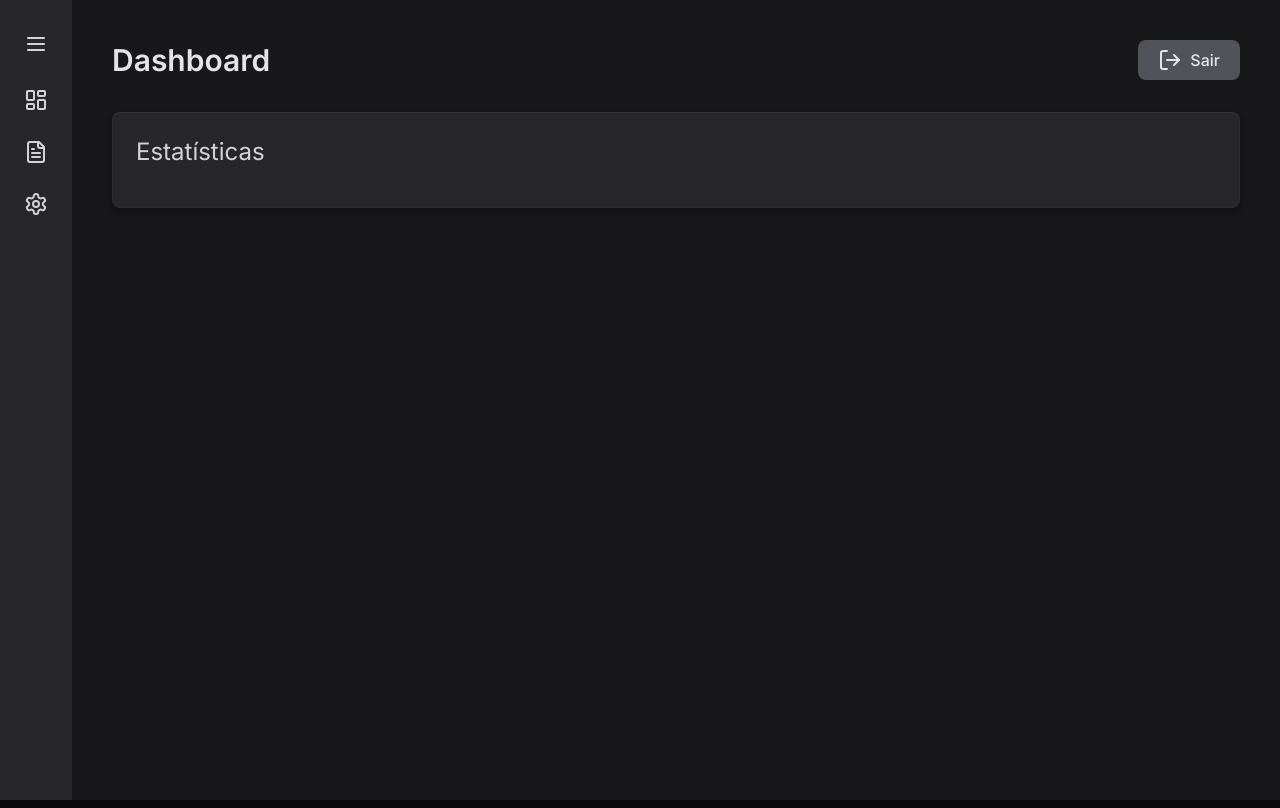
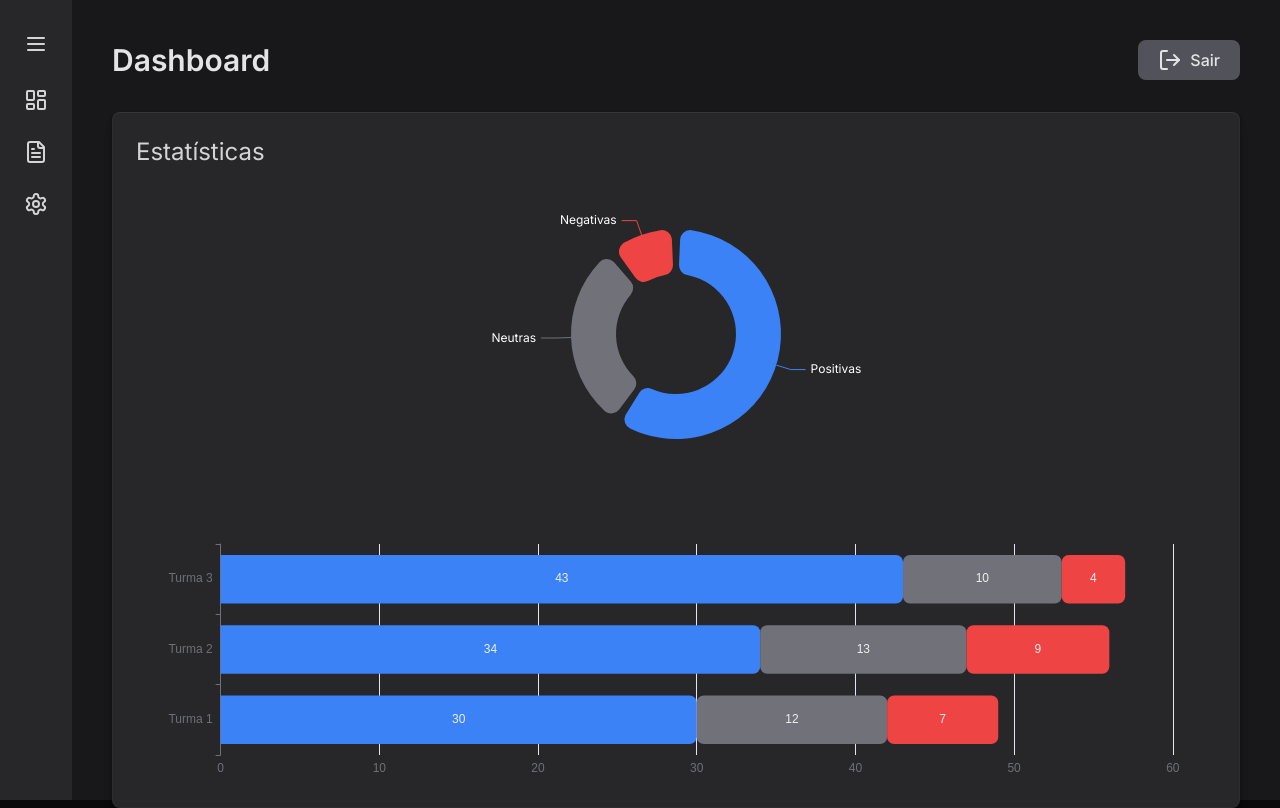
Before and after one commit to brenocrepaldi/avalie-web, a React (Vite) app: page /dashboard in a window 1280 px wide. Built offline with nearby package versions, Linux system fonts and the light colour scheme.

Commit message:
feat: add charts to the statistics section

```diff
--- a/package.json
+++ b/package.json
@@ -13,6 +13,8 @@
     "@types/react-router-dom": "^5.3.3",
     "axios": "^1.7.2",
     "date-fns": "^3.6.0",
+    "echarts": "^5.5.1",
+    "echarts-for-react": "^3.0.2",
     "localforage": "^1.10.0",
     "lucide-react": "^0.403.0",
     "match-sorter": "^6.3.4",
@@ -20,6 +22,7 @@
     "react-day-picker": "^8.10.1",
     "react-dom": "^18.3.1",
     "react-router-dom": "^6.27.0",
+    "recharts": "^2.13.0",
     "sort-by": "^0.0.2",
     "tailwind-variants": "^0.2.1"
   },
--- a/src/pages/dashboard/index.tsx
+++ b/src/pages/dashboard/index.tsx
@@ -3,6 +3,7 @@ import { LogOut } from 'lucide-react';
 import { MenuBar } from './dashboard-components/menu-bar/index';
 import { Button } from '../../components/button';
 import { useNavigate } from 'react-router-dom';
+import ReactECharts from 'echarts-for-react';
 
 export function DashboardPage() {
 	const navigate = useNavigate();
@@ -15,6 +16,126 @@ export function DashboardPage() {
 	function UserLogOut() {
 		navigate('/login');
 	}
+
+	const getFeedbackOption = () => {
+		return {
+			title: {
+				left: 'center',
+				textStyle: {
+					color: '#ffffff',
+					fontFamily: 'Inter, sans-serif',
+					fontSize: '1.5em',
+				},
+			},
+			tooltip: {
+				trigger: 'item',
+			},
+			series: [
+				{
+					name: 'Feedback',
+					type: 'pie',
+					radius: ['40%', '70%'],
+					avoidLabelOverlap: false,
+					padAngle: 5,
+					itemStyle: {
+						borderRadius: 10,
+					},
+					data: [
+						{ value: 28, name: 'Positivas', itemStyle: { color: '#3b82f6' } }, // blue
+						{ value: 14, name: 'Neutras', itemStyle: { color: '#71717a' } }, // grey
+						{ value: 5, name: 'Negativas', itemStyle: { color: '#ef4444' } }, // red
+					],
+					emphasis: {
+						itemStyle: {
+							shadowBlur: 10,
+							shadowOffsetX: 0,
+							shadowColor: 'rgba(0, 0, 0, 0.5)',
+						},
+					},
+					label: {
+						textStyle: {
+							color: '#ffffff',
+							fontFamily: 'Inter, sans-serif',
+						},
+					},
+				},
+			],
+		};
+	};
+
+	const getGradesOption = () => {
+		return {
+			tooltip: {
+				trigger: 'axis',
+				axisPointer: {
+					type: 'line',
+				},
+			},
+			grid: {
+				left: '3%',
+				right: '4%',
+				bottom: '3%',
+				containLabel: true,
+			},
+			xAxis: {
+				type: 'value',
+			},
+			yAxis: {
+				type: 'category',
+				data: ['Turma 1', 'Turma 2', 'Turma 3'],
+			},
+			series: [
+				{
+					name: 'Positivas',
+					type: 'bar',
+					stack: 'total',
+					label: {
+						show: true,
+					},
+					emphasis: {
+						focus: 'series',
+					},
+					data: [30, 34, 43],
+					itemStyle: {
+						color: '#3b82f6',
+						barBorderRadius: [0, 7, 7, 0],
+					},
+				},
+				{
+					name: 'Neutras',
+					type: 'bar',
+					stack: 'total',
+					label: {
+						show: true,
+					},
+					emphasis: {
+						focus: 'series',
+					},
+					data: [12, 13, 10],
+					itemStyle: {
+						color: '#71717a',
+						barBorderRadius: [7, 7, 7, 7],
+					},
+				},
+				{
+					name: 'Negativas',
+					type: 'bar',
+					stack: 'total',
+					label: {
+						show: true,
+					},
+					emphasis: {
+						focus: 'series',
+					},
+					data: [7, 9, 4],
+					itemStyle: {
+						color: '#ef4444',
+						barBorderRadius: [7, 7, 7, 7],
+					},
+				},
+			],
+		};
+	};
 
 	return (
 		<div className="bg-zinc-900 h-screen flex">
@@ -29,8 +150,17 @@ export function DashboardPage() {
 					</Button>
 				</header>
 
-				<div className="bg-zinc-800 p-6 rounded-lg shadow-shape text-zinc-300">
+				{/* Seção de Estatísticas */}
+				<div className="bg-zinc-800 p-6 rounded-lg shadow-shape text-zinc-300 mb-6">
 					<h2 className="text-2xl mb-4">Estatísticas</h2>
+
+					{/* Gráfico de Pizza de Feedback dos Alunos */}
+					<ReactECharts option={getFeedbackOption()} />
+
+					{/* Gráfico de Barras de Notas */}
+					<ReactECharts option={getGradesOption()} />
+
+					{/* Gráfico de Linha de Evolução do Desempenho */}
 				</div>
 			</main>
 		</div>
```
Also changed, not shown: 1 other file (tests, documents, lock files or other folders).
